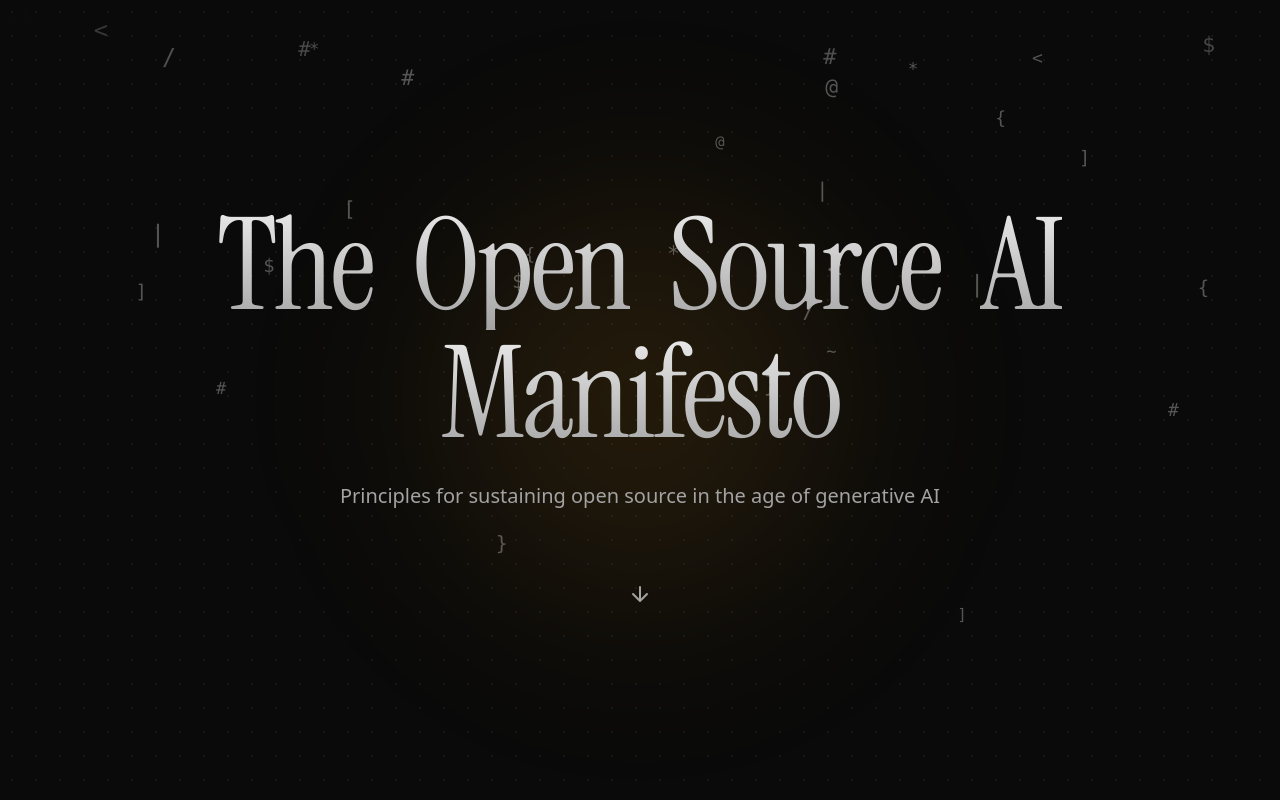
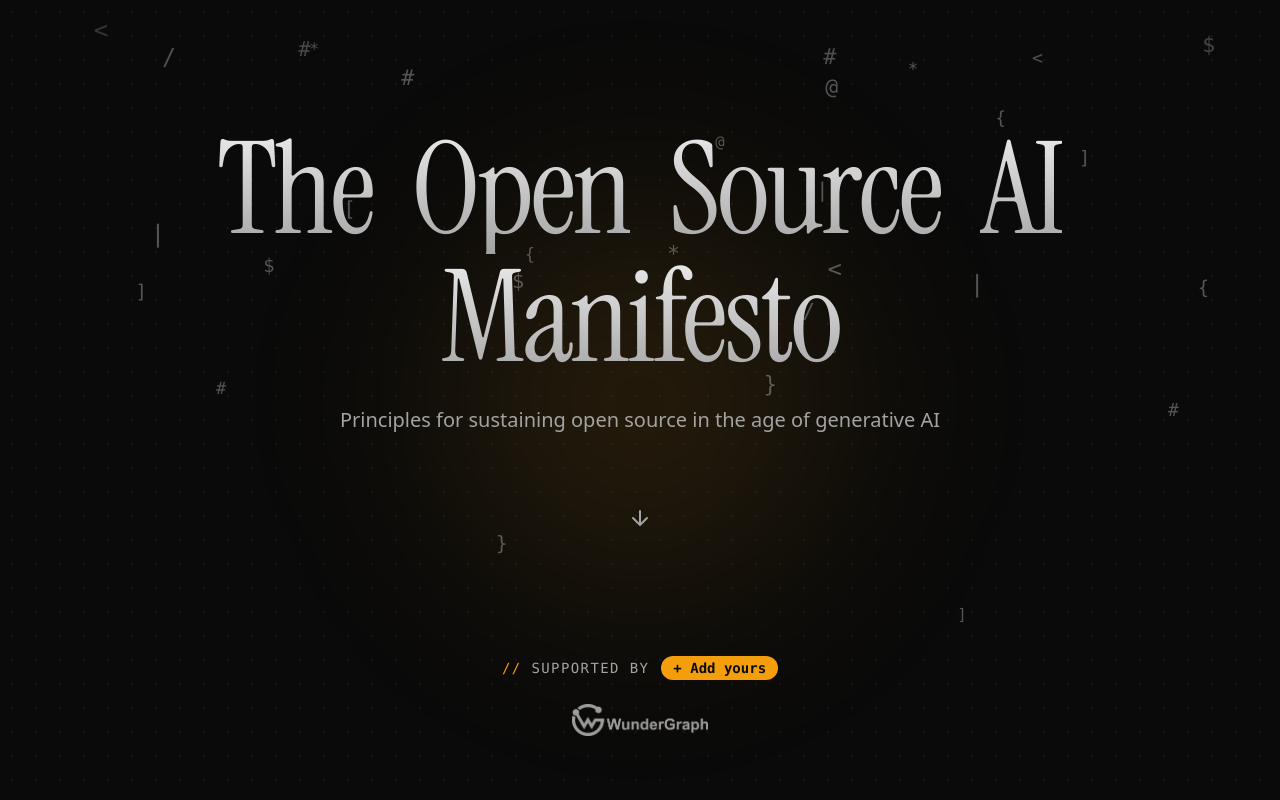
Before and after one commit to OSSAIManifesto/manifesto, a Next.js app: page / in a window 1280 px wide. Shown: the top 800 px of the page. Built offline with nearby package versions, Linux system fonts and the light colour scheme.

Commit message:
feat: add BrandSlider component and initial brand data

```diff
--- a/src/app/globals.css
+++ b/src/app/globals.css
@@ -92,6 +92,20 @@ body {
   animation-iteration-count: infinite;
 }
 
+/* Brand slider marquee */
+@keyframes marquee-scroll {
+  0% {
+    transform: translateX(0);
+  }
+  100% {
+    transform: translateX(-50%);
+  }
+}
+
+.marquee-scroll {
+  animation: marquee-scroll 35s linear infinite;
+}
+
 /* Reduced motion */
 @media (prefers-reduced-motion: reduce) {
   * {
--- a/src/components/badge-cta-section.tsx
+++ b/src/components/badge-cta-section.tsx
@@ -154,6 +154,33 @@ export function BadgeCtaSection() {
             </svg>
           </a>
         </div>
+
+        {/* Share buttons */}
+        <div className="mt-12 flex items-center justify-center gap-4">
+          <span className="text-sm text-muted">Share the manifesto</span>
+          <a
+            href={`https://twitter.com/intent/tweet?url=${encodeURIComponent(SITE_URL)}&text=${encodeURIComponent("The Open Source AI Manifesto — Principles for sustaining open source in the age of generative AI")}`}
+            target="_blank"
+            rel="noopener noreferrer"
+            className="inline-flex items-center justify-center w-10 h-10 rounded-lg border border-surface-border bg-surface text-muted hover:text-foreground hover:border-accent/30 transition-all duration-200"
+            aria-label="Share on X"
+          >
+            <svg width="16" height="16" viewBox="0 0 24 24" fill="currentColor">
+              <path d="M18.244 2.25h3.308l-7.227 8.26 8.502 11.24H16.17l-5.214-6.817L4.99 21.75H1.68l7.73-8.835L1.254 2.25H8.08l4.713 6.231zm-1.161 17.52h1.833L7.084 4.126H5.117z" />
+            </svg>
+          </a>
+          <a
+            href={`https://www.linkedin.com/sharing/share-offsite/?url=${encodeURIComponent(SITE_URL)}`}
+            target="_blank"
+            rel="noopener noreferrer"
+            className="inline-flex items-center justify-center w-10 h-10 rounded-lg border border-surface-border bg-surface text-muted hover:text-foreground hover:border-accent/30 transition-all duration-200"
+            aria-label="Share on LinkedIn"
+          >
+            <svg width="16" height="16" viewBox="0 0 24 24" fill="currentColor">
+              <path d="M20.447 20.452h-3.554v-5.569c0-1.328-.027-3.037-1.852-3.037-1.853 0-2.136 1.445-2.136 2.939v5.667H9.351V9h3.414v1.561h.046c.477-.9 1.637-1.85 3.37-1.85 3.601 0 4.267 2.37 4.267 5.455v6.286zM5.337 7.433a2.062 2.062 0 01-2.063-2.065 2.064 2.064 0 112.063 2.065zm1.782 13.019H3.555V9h3.564v11.452zM22.225 0H1.771C.792 0 0 .774 0 1.729v20.542C0 23.227.792 24 1.771 24h20.451C23.2 24 24 23.227 24 22.271V1.729C24 .774 23.2 0 22.222 0h.003z" />
+            </svg>
+          </a>
+        </div>
       </div>
     </motion.section>
   );
--- /dev/null
+++ b/src/components/brand-slider.tsx
@@ -0,0 +1,67 @@
+"use client";
+
+import { motion } from "motion/react";
+import brands from "@/data/brands.json";
+
+function BrandLogo({ brand }: { brand: (typeof brands)[number] }) {
+  return (
+    <span className="flex items-center select-none whitespace-nowrap px-6 opacity-60 hover:opacity-100 transition-opacity">
+      {brand.logo ? (
+        <img
+          src={`/brands/${brand.logo}`}
+          alt={brand.name}
+          className="h-8 max-w-[150px] object-contain grayscale"
+        />
+      ) : (
+        <span className="font-mono text-lg text-foreground">
+          {brand.name}
+        </span>
+      )}
+    </span>
+  );
+}
+
+export function BrandSlider() {
+  return (
+    <motion.section
+      className="relative pb-16 pt-2 overflow-hidden"
+      initial={{ opacity: 0, y: 15 }}
+      animate={{ opacity: 1, y: 0 }}
+      transition={{ delay: 2.2, duration: 0.8, ease: [0.25, 0.46, 0.45, 0.94] }}
+    >
+      <p className="text-center font-mono text-sm text-muted mb-6 tracking-widest uppercase">
+        <span className="text-accent">//</span> supported by
+        <a
+          href="https://github.com/OSSAIManifesto/manifesto/edit/main/src/data/brands.json"
+          target="_blank"
+          rel="noopener noreferrer"
+          className="ml-3 inline-block text-sm text-background bg-accent px-3 py-0.5 rounded-full hover:bg-accent-light transition-colors normal-case tracking-normal font-semibold"
+        >
+          + Add yours
+        </a>
+      </p>
+
+      {brands.length <= 2 ? (
+        <div className="flex items-center justify-center gap-4">
+          {brands.map((brand, i) => (
+            <BrandLogo key={i} brand={brand} />
+          ))}
+        </div>
+      ) : (
+        <div className="relative">
+          <div className="pointer-events-none absolute inset-y-0 left-0 z-10 w-24 bg-linear-to-r from-background to-transparent" />
+          <div className="pointer-events-none absolute inset-y-0 right-0 z-10 w-24 bg-linear-to-l from-background to-transparent" />
+
+          <div className="flex items-center w-max gap-4 marquee-scroll hover:[animation-play-state:paused]">
+            {brands.map((brand, i) => (
+              <BrandLogo key={`a-${i}`} brand={brand} />
+            ))}
+            {brands.map((brand, i) => (
+              <BrandLogo key={`b-${i}`} brand={brand} />
+            ))}
+          </div>
+        </div>
+      )}
+    </motion.section>
+  );
+}
--- a/src/components/footer-section.tsx
+++ b/src/components/footer-section.tsx
@@ -14,7 +14,6 @@ export function FooterSection() {
       <div className="max-w-3xl mx-auto flex justify-between items-center text-sm text-muted">
         <a href="https://github.com/OSSAIManifesto/manifesto" className="hover:text-foreground transition-colors">Open Source</a>
         <span>Made with intent by <a href="https://wundergraph.com" className="hover:text-foreground transition-colors underline decoration-muted/50">WunderGraph</a></span>
-        <span>&copy; {new Date().getFullYear()}</span>
       </div>
     </motion.footer>
   );
--- a/src/components/hero-section.tsx
+++ b/src/components/hero-section.tsx
@@ -2,6 +2,7 @@
 
 import { motion } from "motion/react";
 import { AsciiRain } from "./ascii-rain";
+import { BrandSlider } from "./brand-slider";
 
 const titleWords = "The Open Source AI Manifesto".split(" ");
 
@@ -29,9 +30,12 @@ const wordVariants = {
 
 export function HeroSection() {
   return (
-    <section className="relative overflow-hidden flex flex-col items-center justify-center min-h-screen px-6 text-center">
+    <section className="relative overflow-hidden flex flex-col items-center min-h-screen px-6 text-center">
       {/* ASCII Rain */}
       <AsciiRain />
+
+      {/* Spacer to push content to center */}
+      <div className="flex-1" />
 
       {/* Glow */}
       <motion.div
@@ -102,6 +106,14 @@ export function HeroSection() {
           <path d="M12 5v14M5 12l7 7 7-7" />
         </svg>
       </motion.div>
+
+      {/* Spacer to push slider to bottom */}
+      <div className="flex-1" />
+
+      {/* Brand slider at bottom */}
+      <div className="relative z-10 w-screen">
+        <BrandSlider />
+      </div>
     </section>
   );
 }
--- /dev/null
+++ b/src/data/brands.json
@@ -0,0 +1,6 @@
+[
+  {
+    "name": "WunderGraph",
+    "logo": "wundergraph.png"
+  }
+]
```
Also changed, not shown: public/brands/wundergraph.png (added), 1 other file (tests, documents, lock files or other folders).
